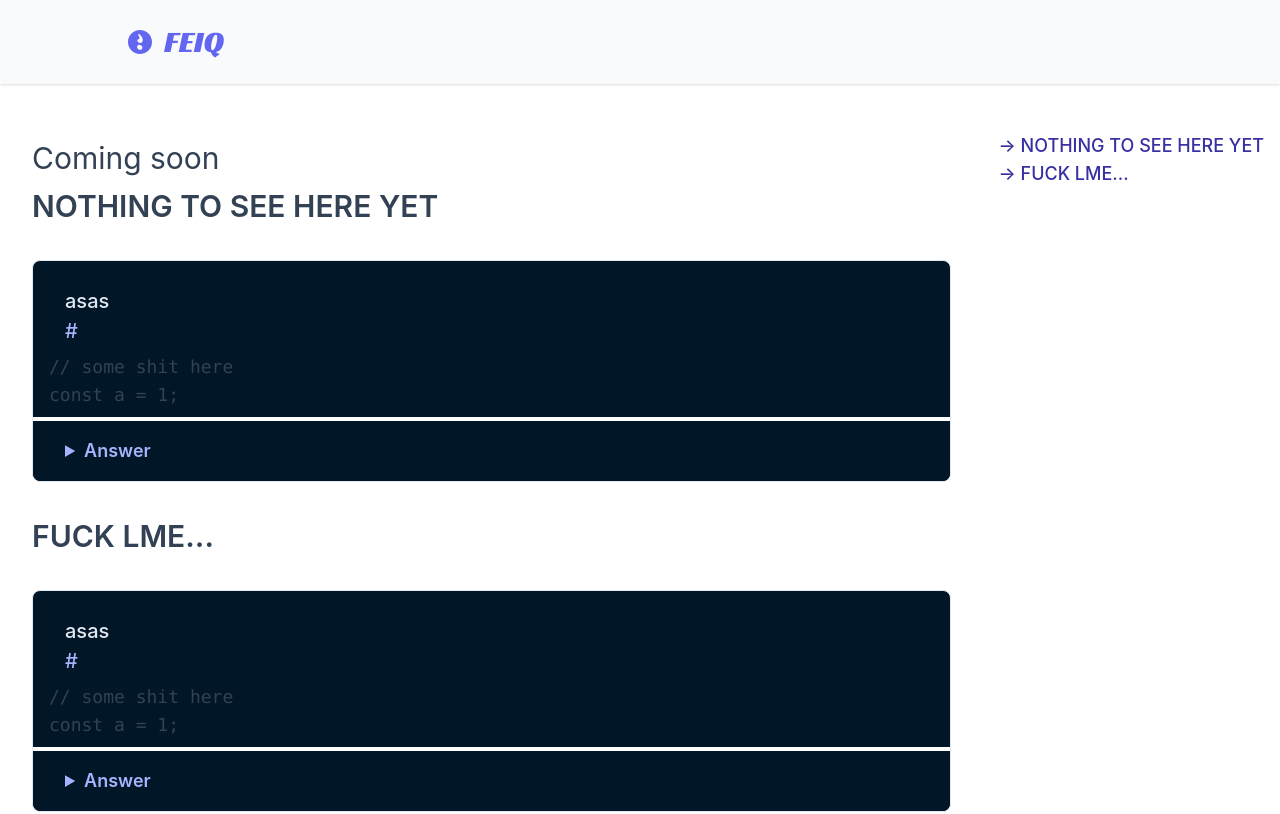
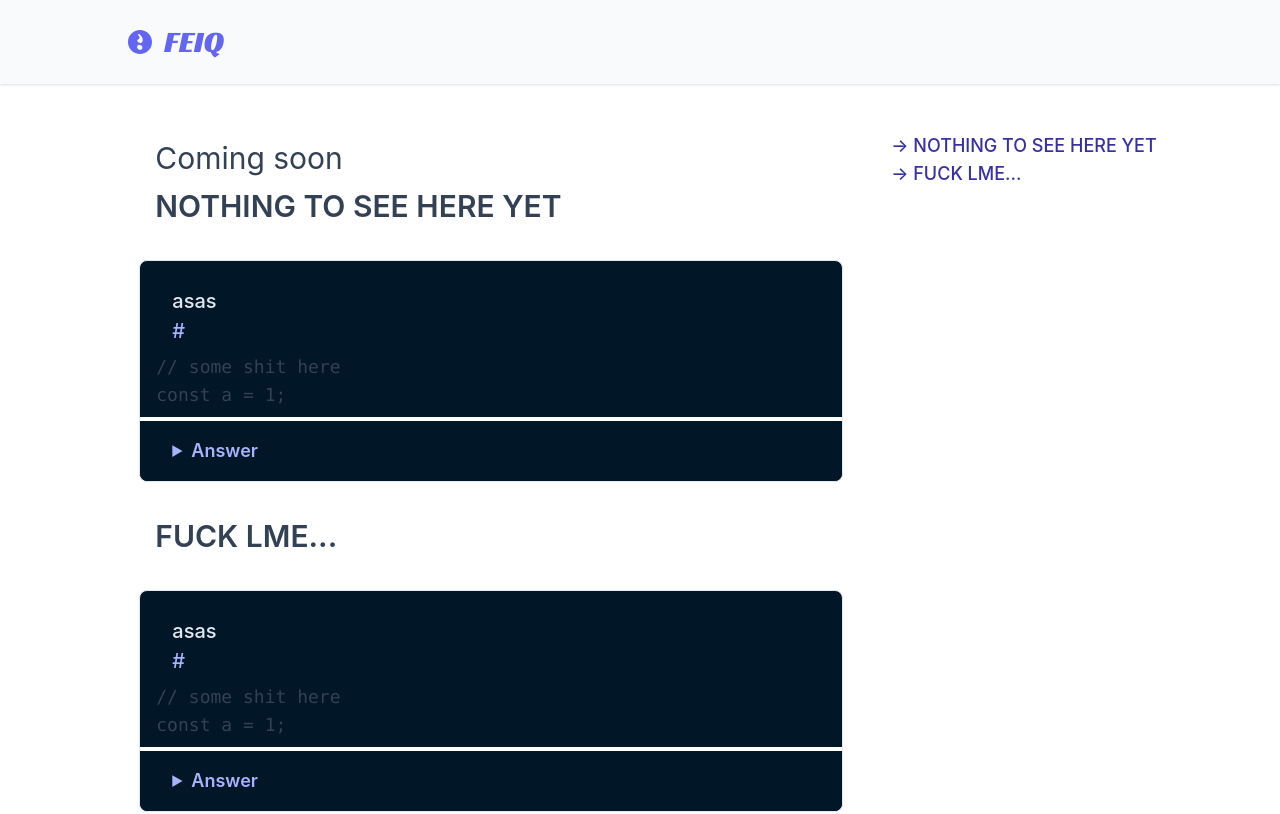
Before and after one commit to arturcarvalho/feiq, a Next.js app: page /javascript in a window 1280 px wide. Shown: the top 814 px of the page. Built offline with nearby package versions, Linux system fonts and the light colour scheme.

Commit message:
Limit question width and improve question in mobile

```diff
--- a/layouts/PageLayout.tsx
+++ b/layouts/PageLayout.tsx
@@ -15,8 +15,8 @@ const PageLayout = ({ children }: Props) => {
   const entries = useEntries(selector);
 
   return (
-    <div className="flex pt-12">
-      <div className="flex-1  w-[768px] px-8 text-slate-700">{children}</div>
+    <div className="flex pt-12 justify-center">
+      <div className="flex-1 w-full lg:max-w-[768px] px-8 text-slate-700">{children}</div>
       <nav aria-label="Table of Contents" className={styles.right}>
         <ul>
           {entries.map((e) => (
--- a/styles/globals.css
+++ b/styles/globals.css
@@ -32,11 +32,13 @@ h3 {
 /* headings */
 
 h1 {
+    @apply pl-4;
     @apply text-3xl;
     @apply py-2;
 }
 
 h2 {
+    @apply pl-4;
     @apply uppercase;
     @apply text-3xl font-semibold;
     @apply py-1;
```
